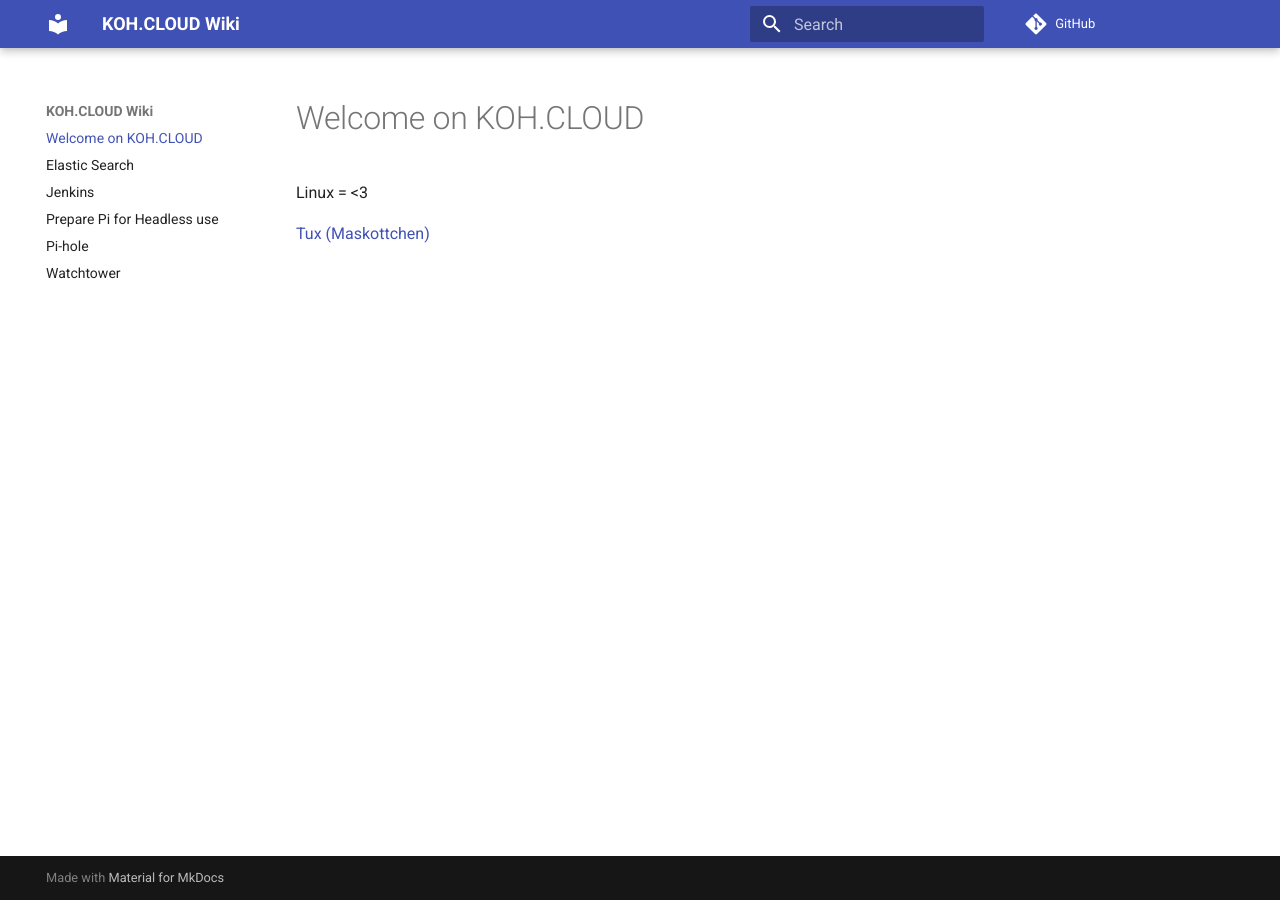
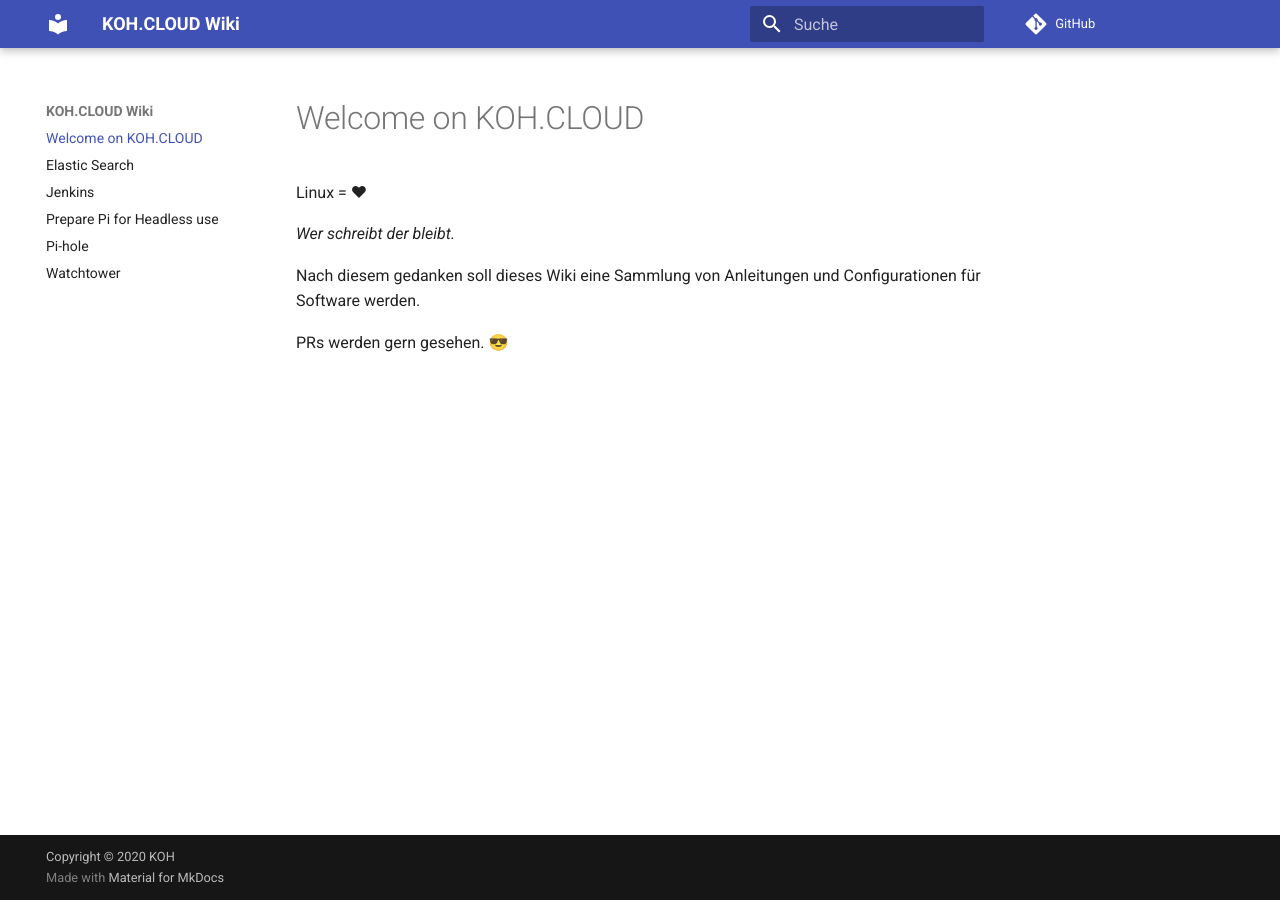
Before and after one commit to kohfuchs/wiki.koh.cloud, an MkDocs documentation site: the page built from docs/index.md, in a window 1280 px wide. Built offline with MkDocs 1.6.1 and Material for MkDocs 9.7.7, drawn with Linux system fonts in a browser that asks for light colours; comment, search, counter and statistics services are not loaded.

Commit message:
make it all new :)

```diff
--- a/docs/index.md
+++ b/docs/index.md
@@ -1,5 +1,9 @@
 # Welcome on KOH.CLOUD
 
-Linux = <3
+Linux = ❤
 
-[Tux (Maskottchen)](https://de.wikipedia.org/wiki/Tux_(Maskottchen))
+_Wer schreibt der bleibt._
+
+Nach diesem gedanken soll dieses Wiki eine Sammlung von Anleitungen und Configurationen für Software werden.
+
+PRs werden gern gesehen. 😎
--- a/mkdocs.yml
+++ b/mkdocs.yml
@@ -1,4 +1,13 @@
 site_name: KOH.CLOUD Wiki
 theme:
   name: 'material'
-repo_url: https://github.com/kohfuchs/wiki.koh.cloud
+  language: 'de'
+  font:
+  text: 'Roboto'
+  code: 'Roboto Mono'
+repo_url: 'https://github.com/kohfuchs/wiki.koh.cloud'
+copyright: 'Copyright &copy; 2020 KOH'
+
+plugins:
+  - search
+  - git-revision-date-localized
```
Also changed, not shown: README.md (+4 -2 lines), docs/elasticsearch.md (+2 -0 lines), docs/jenkins.md (+7 -0 lines), docs/pihole.md (+47 -8 lines), docs/watchtower.md (+1 -0 lines), 1 other file.
